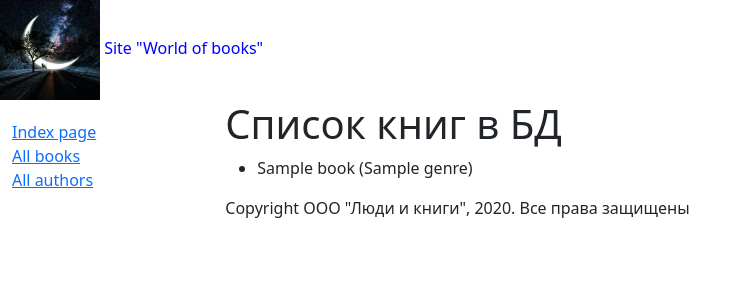
After one commit to saneksking/world_books, a Django app: page /catalog/books/ in a window 1280 px wide. The commit adds this page. Shown: the top 300 px of the page, without its empty margins (0-752 px from the left). Run offline with Django 4.2, Linux system fonts and the light colour scheme; tables that the repository leaves empty hold one stand-in row (values such as "Sample post"); some libraries are stand-ins or nearby versions.

Commit message:
Continue World of books  (part 3)

```diff
--- a/catalog/urls.py
+++ b/catalog/urls.py
@@ -6,5 +6,5 @@ from . import views
 app_name = 'catalog'
 urlpatterns = [
     path('', views.index, name='index'),
-    url(r'^books/$', views.models.BookListViews.as_view(), name='books'),
+    path('books/', views.BookListView.as_view(), name='books'),
 ]
--- a/catalog/views.py
+++ b/catalog/views.py
@@ -1,5 +1,6 @@
 from django.shortcuts import render
 from . import models
+from django.views import generic
 
 
 def index(request):
@@ -12,3 +13,7 @@ def index(request):
                'num_instances_available': num_instances_available,
                'num_authors': num_authors}
     return render(request, 'index.html', context=context)
+
+
+class BookListView(generic.ListView):
+    model = models.Book
--- a/templates/base_generic.html
+++ b/templates/base_generic.html
@@ -20,8 +20,8 @@
            <div class="col-sm-2">
                {% block sidebar %}
                <ul class="sidebar-nav">
-                   <li><a href="">Index page</a></li>
-                   <li><a href="">All books</a></li>
+                   <li><a href="{% url 'catalog:index' %}">Index page</a></li>
+                   <li><a href="{% url 'catalog:books' %}">All books</a></li>
                    <li><a href="">All authors</a></li>
                </ul>
                {% endblock %}
--- /dev/null
+++ b/templates/catalog/book_list.html
@@ -0,0 +1,19 @@
+{% extends 'base_generic.html' %}
+
+{% block content %}
+    <h1>Список книг в БД</h1>
+    {% if book_list %}
+        <ul>
+        {% for book in book_list %}
+            <li>
+            <a>
+                {{ book.title }}
+            </a>
+            ({{ book.genre  }})
+            </li>
+        {% endfor %}
+        </ul>
+        {% else %}
+        <p>В базе данных нет книг</p>
+    {% endif %}
+{% endblock %}
--- a/world_books/urls.py
+++ b/world_books/urls.py
@@ -14,9 +14,11 @@ Including another URLconf
     2. Add a URL to urlpatterns:  path('blog/', include('blog.urls'))
 """
 from django.contrib import admin
+from django.template.defaulttags import url
 from django.urls import path, include
+from catalog import views
 
 urlpatterns = [
     path('admin/', admin.site.urls),
-    path('catalog/', include('catalog.urls', namespace='catalogs'))
+    path('catalog/', include('catalog.urls', namespace='catalogs')),
 ]
```
